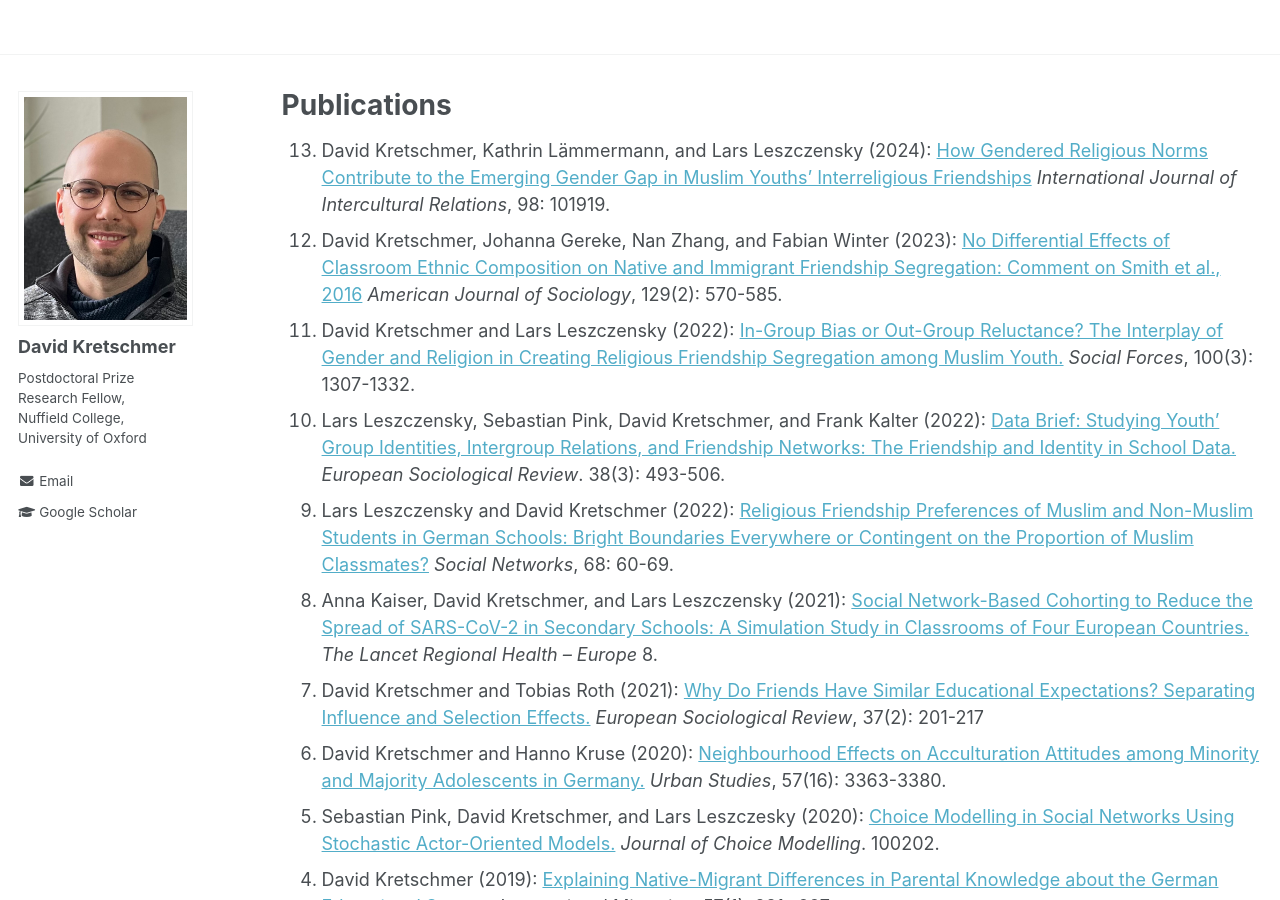
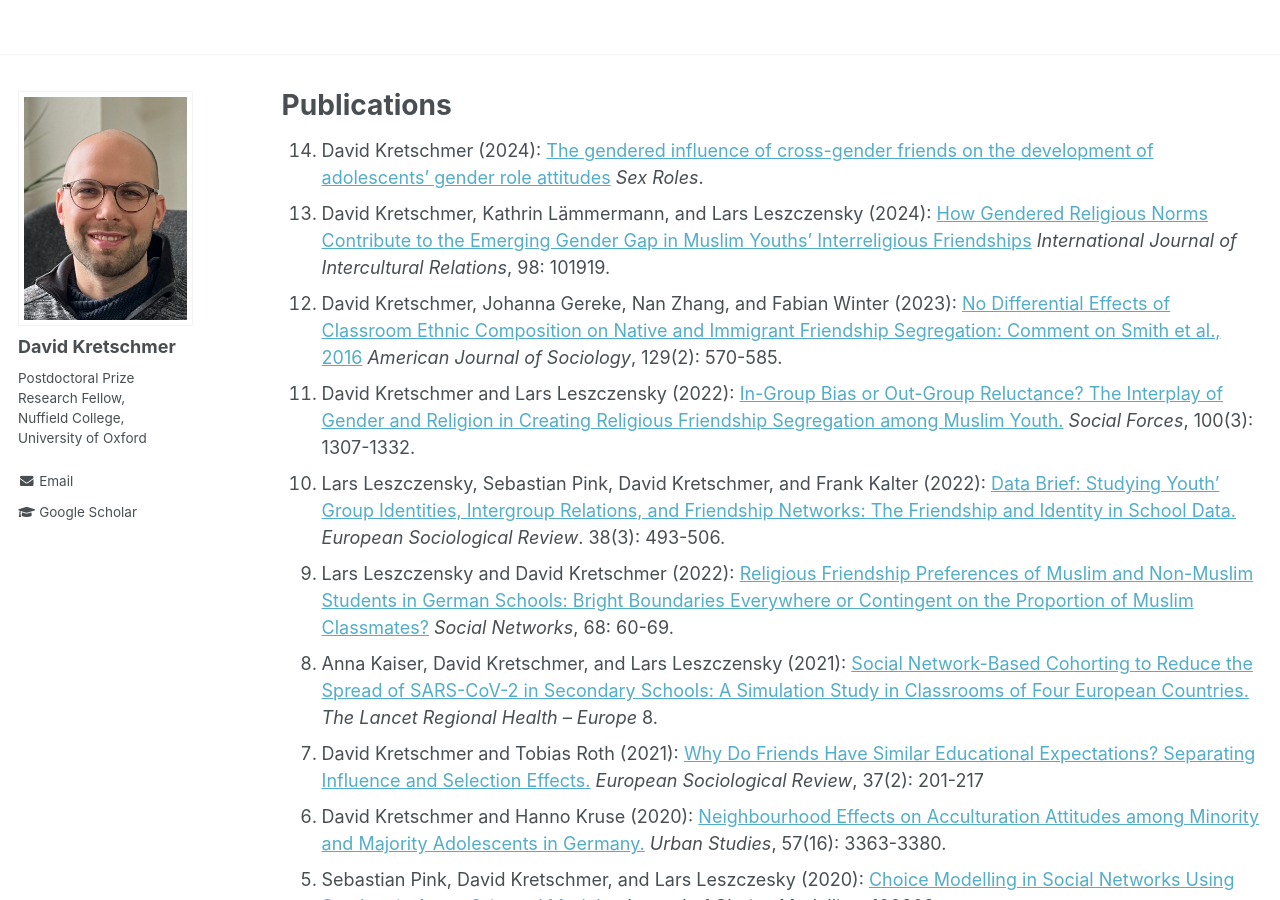
Before and after one commit to DavidKretschmer/davidkretschmer.github.io, a Jekyll site: the page built from _pages/publications.md, in a window 1280 px wide and 900 px high. Built offline with Jekyll 4.4.1, drawn with Linux system fonts in a browser that asks for light colours.

Commit message:
Commit publication

```diff
--- a/_pages/publications.md
+++ b/_pages/publications.md
@@ -5,6 +5,7 @@ permalink: /publications/
 author_profile: true
 ---
 
+14. David Kretschmer (2024): [The gendered influence of cross-gender friends on the development of adolescents’ gender role attitudes](https://link.springer.com/article/10.1007/s11199-024-01505-x){:target="_blank"} _Sex Roles_.
 13. David Kretschmer, Kathrin Lämmermann, and Lars Leszczensky (2024): [How Gendered Religious Norms Contribute to the Emerging Gender Gap in Muslim Youths’ Interreligious Friendships](https://www.sciencedirect.com/science/article/pii/S0147176723001670){:target="_blank"} _International Journal of Intercultural Relations_, 98: 101919.
 12. David Kretschmer, Johanna Gereke, Nan Zhang, and Fabian Winter (2023): [No Differential Effects of Classroom Ethnic Composition on Native and Immigrant Friendship Segregation: Comment on Smith et al., 2016](https://www.journals.uchicago.edu/doi/full/10.1086/727823){:target="_blank"} _American Journal of Sociology_, 129(2): 570-585.
 11. David Kretschmer and Lars Leszczensky (2022): [In-Group Bias or Out-Group Reluctance? The Interplay of Gender and Religion in Creating Religious Friendship Segregation among Muslim Youth.](https://academic.oup.com/sf/article/100/3/1307/6225741){:target="_blank"} _Social Forces_, 100(3): 1307-1332.
```
